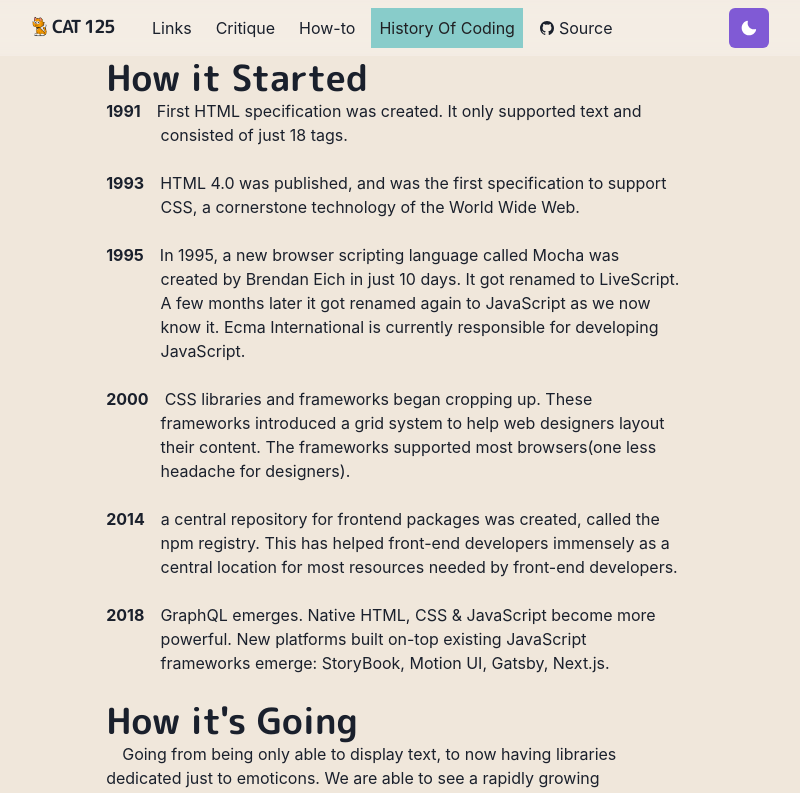
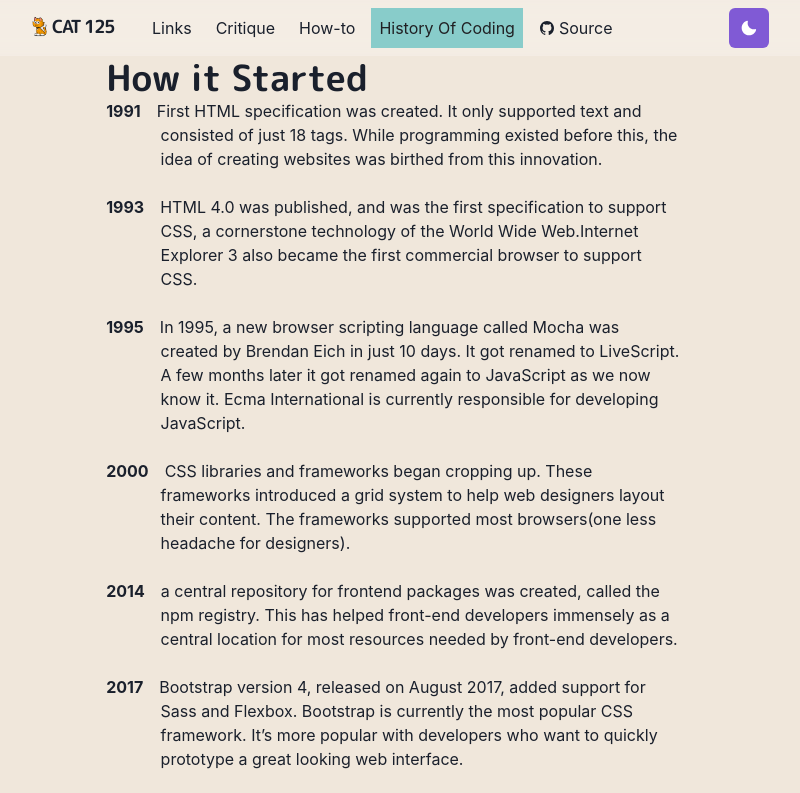
Before and after one commit to huyiscool/websitetest, a Next.js app: page /history in a window 1280 px wide. Shown: the top 793 px of the page, without its empty margins (247-1047 px from the left). Built offline with nearby package versions, Linux system fonts and the light colour scheme.

Commit message:
added some more words

```diff
--- a/pages/history.js
+++ b/pages/history.js
@@ -15,14 +15,14 @@
 		<Section delay={0.1}>
 		 <BioSection>
 			<BioYear>1991</BioYear>
-			First HTML specification was created. It only supported text and consisted of just 18 tags.
+			First HTML specification was created. It only supported text and consisted of just 18 tags. While programming existed before this, the idea of creating websites was birthed from this innovation.
 		 </BioSection>
 		</Section>
 
 		  <Section delay={0.2}>
                  <BioSection>
                         <BioYear>1993</BioYear>
-                        HTML 4.0 was published, and was the first specification to support CSS, a cornerstone technology of the World Wide Web.
+                        HTML 4.0 was published, and was the first specification to support CSS, a cornerstone technology of the World Wide Web.Internet Explorer 3 also became the first commercial browser to support CSS.
                  </BioSection>
                 </Section>
 
@@ -50,8 +50,13 @@
                  </BioSection>
                 </Section>
 
-
-                <Section delay={0.6}>
+		<Section delay={0.6}>
+                 <BioSection>
+                        <BioYear>2017</BioYear>
+			Bootstrap version 4, released on August 2017, added support for Sass and Flexbox. Bootstrap is currently the most popular CSS framework. It’s more popular with developers who want to quickly prototype a great looking web interface.
+                 </BioSection>
+                </Section>
+                <Section delay={0.7}>
                  <BioSection>
                         <BioYear>2018</BioYear>
                         GraphQL emerges. Native HTML, CSS & JavaScript become more powerful. New platforms built on-top existing JavaScript frameworks emerge: StoryBook, Motion UI, Gatsby, Next.js.
```
Also changed, not shown: pages/index.js (+4 -4 lines).
